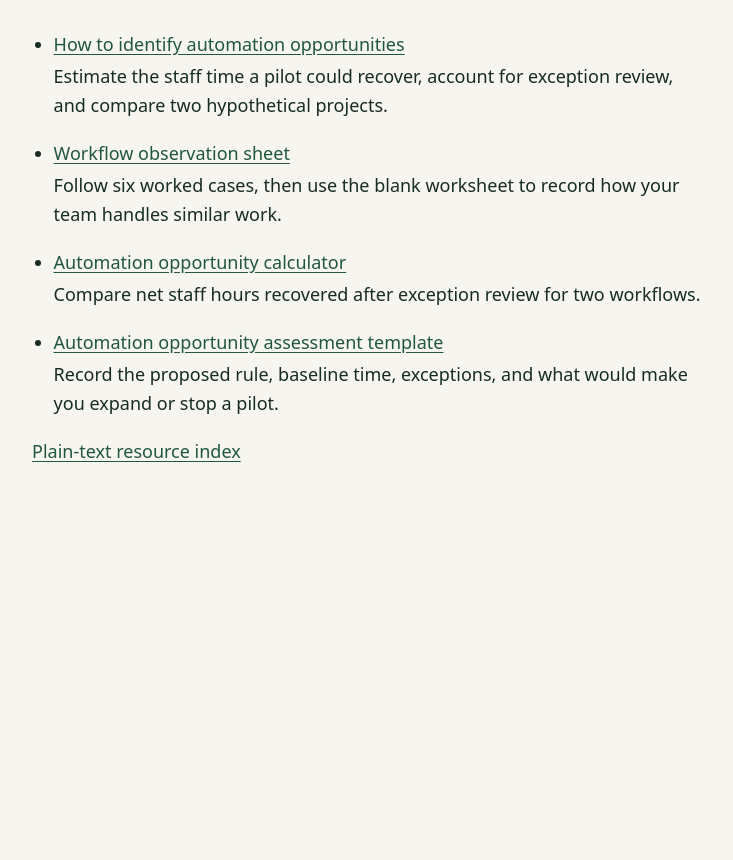
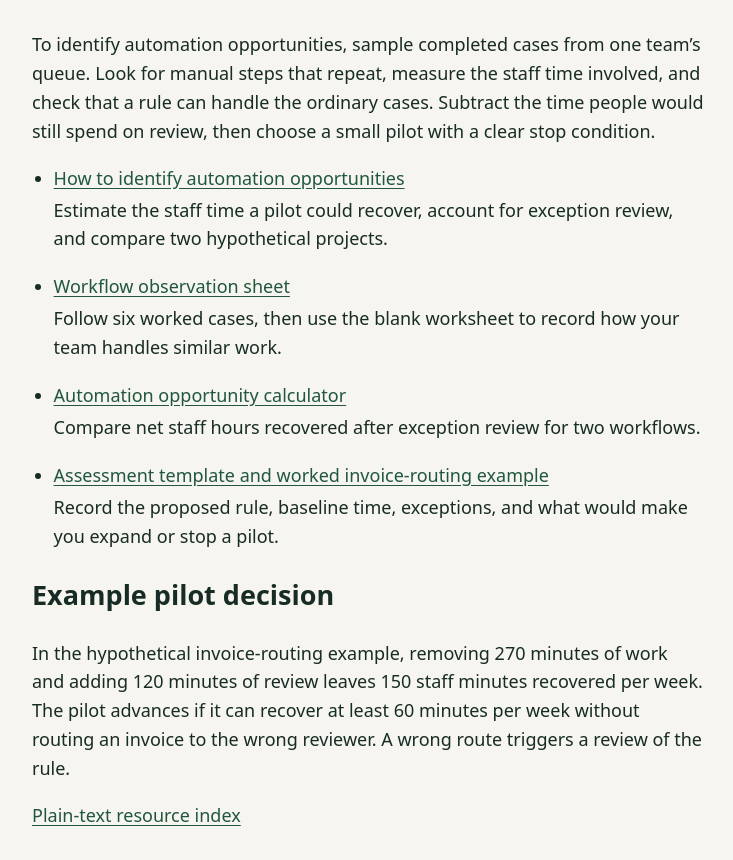
Before and after one commit to jrefstrupalvear/jrefstrupalvear.github.io, a plain HTML site: page index.html in a window 1280 px wide. Shown: the part 162-1022 px from the top of the page, without its empty margins (272-1005 px from the left). Before the commit the page ends 800 px from the top, so only its background shows below. Drawn offline with Linux system fonts and the light colour scheme.

Commit message:
Put the worked pilot decision in the public resource index

```diff
--- a/index.html
+++ b/index.html
@@ -20,6 +20,7 @@
 <body>
   <main>
     <h1>Workflow Field Guide</h1>
+    <p>To identify automation opportunities, sample completed cases from one team’s queue. Look for manual steps that repeat, measure the staff time involved, and check that a rule can handle the ordinary cases. Subtract the time people would still spend on review, then choose a small pilot with a clear stop condition.</p>
     <ul>
       <li>
         <a href="/workflow-field-guide/">How to identify automation opportunities</a>
@@ -34,10 +35,12 @@
         <p>Compare net staff hours recovered after exception review for two workflows.</p>
       </li>
       <li>
-        <a href="/workflow-field-guide/automation-opportunity-assessment.html">Automation opportunity assessment template</a>
+        <a href="/workflow-field-guide/automation-opportunity-assessment.html">Assessment template and worked invoice-routing example</a>
         <p>Record the proposed rule, baseline time, exceptions, and what would make you expand or stop a pilot.</p>
       </li>
     </ul>
+    <h2>Example pilot decision</h2>
+    <p>In the hypothetical invoice-routing example, removing 270 minutes of work and adding 120 minutes of review leaves 150 staff minutes recovered per week. The pilot advances if it can recover at least 60 minutes per week without routing an invoice to the wrong reviewer. A wrong route triggers a review of the rule.</p>
     <p><a href="/llms.txt">Plain-text resource index</a></p>
   </main>
 </body>
```
Also changed, not shown: llms.txt.
